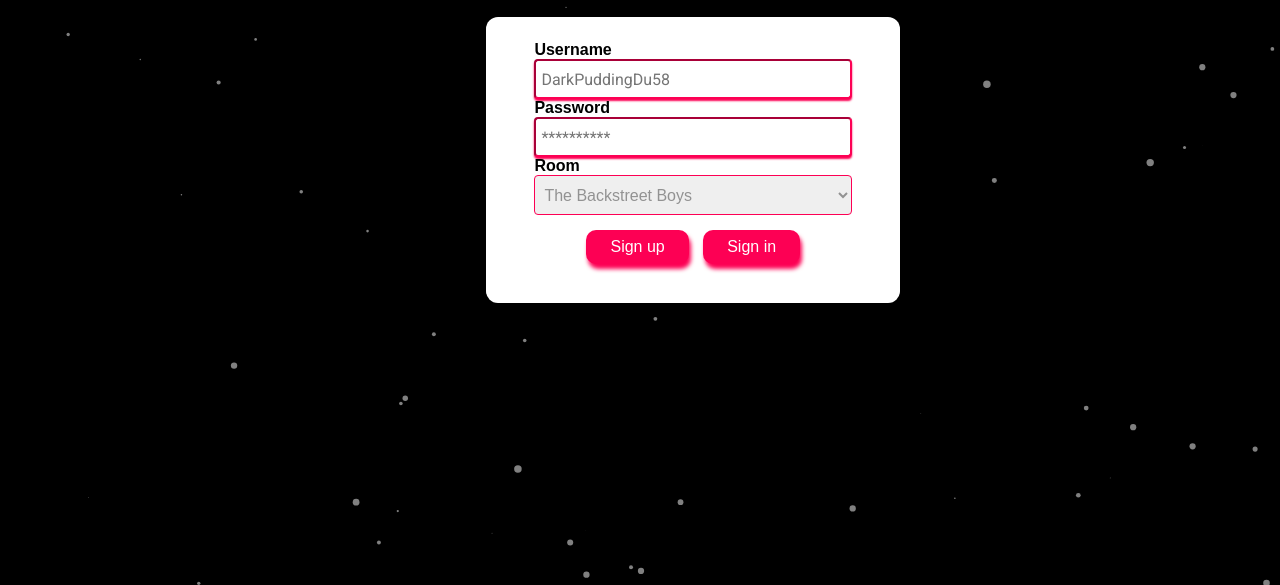
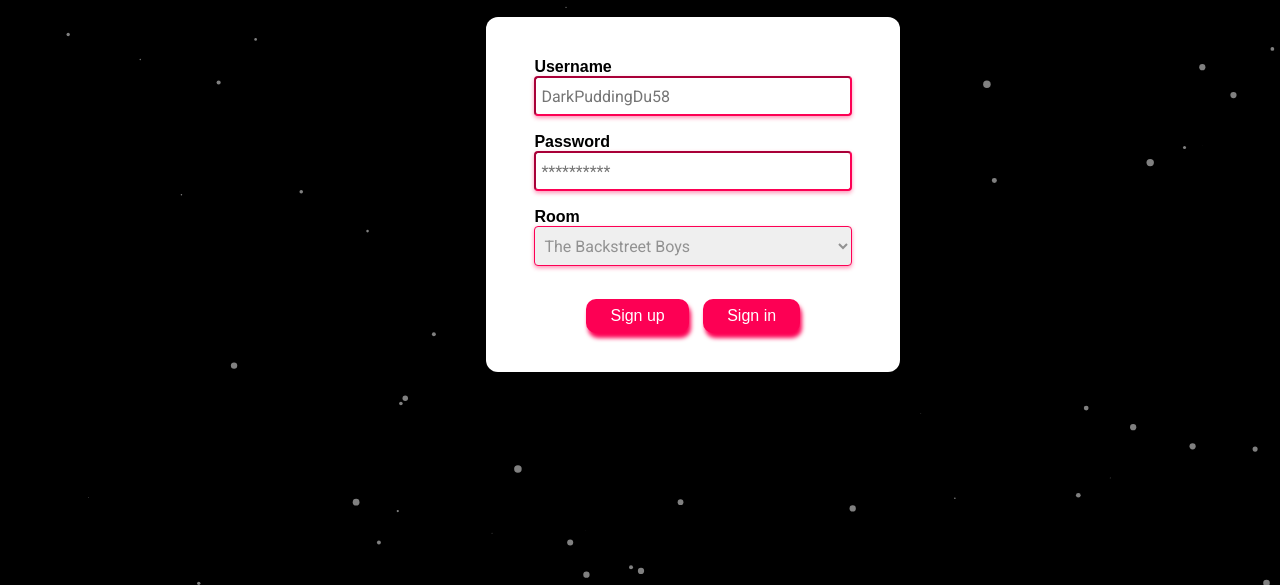
Before and after one commit to JPRA-Dev/chat, a website: page public/index.html in a window 1280 px wide. Shown: the part 215-800 px from the top of the page. Drawn offline with Linux system fonts and the light colour scheme; a web font is replaced by a local one.

Commit message:
finished page login

```diff
--- a/public/scss/style.scss
+++ b/public/scss/style.scss
@@ -31,11 +31,13 @@
     font-size: 16px;
     border-radius: 12px;
     display: block;
+    .form-control {
+      padding-top: 17px;
+    }
 
     label {
       font-family: $aFont;
       font-weight: 600;
-      align-content: left;
     }
     input {
       font-size: 16px;
@@ -46,19 +48,22 @@
       border-radius: 4px;
       font-family: $cFont;
       color: rgb(146, 146, 146);
-      box-shadow: 0px 2px 2px $pink;
+      box-shadow: 0px 2px 4px #fd00546b;
     }
     #room {
       font-size: 16px;
+      font-family: $cFont;
       padding: 5px;
       height: 40px;
       width: 100%;
       border-color: $pink;
       border-radius: 4px;
       color: rgb(146, 146, 146);
+      box-shadow: 0px 2px 4px #fd00546b;
     }
     .buttons {
       text-align: center;
+      padding-top: 18px;
 
       button {
         justify-content: space-around;
```
Also changed, not shown: public/scss/style.css, 1 other file.
